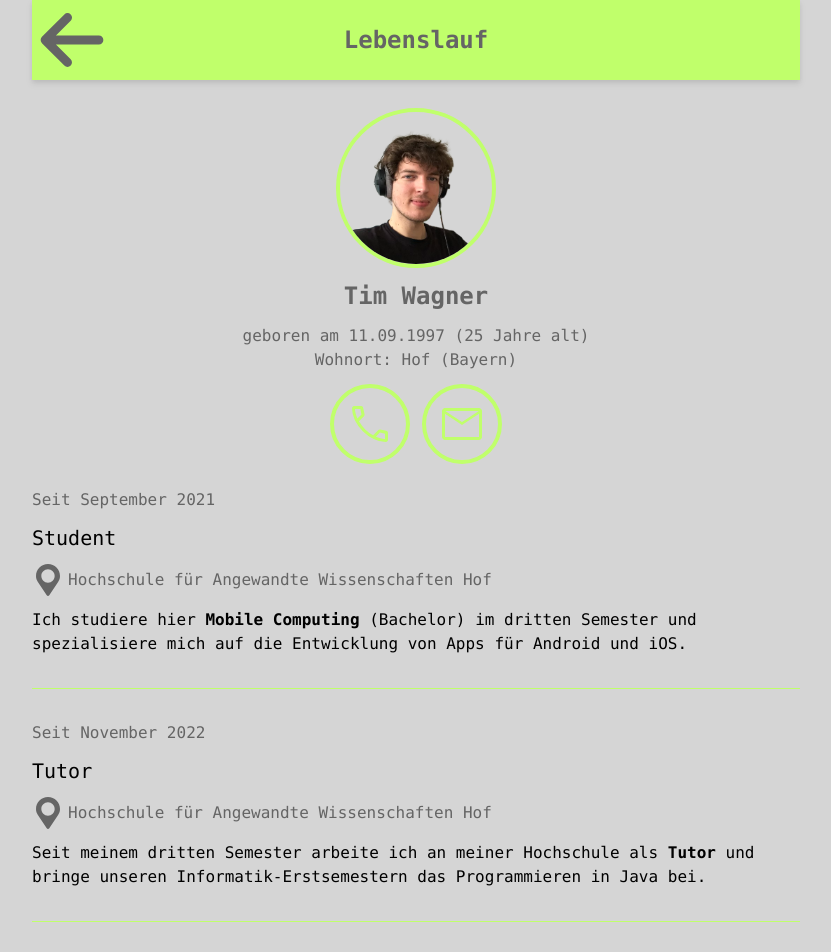
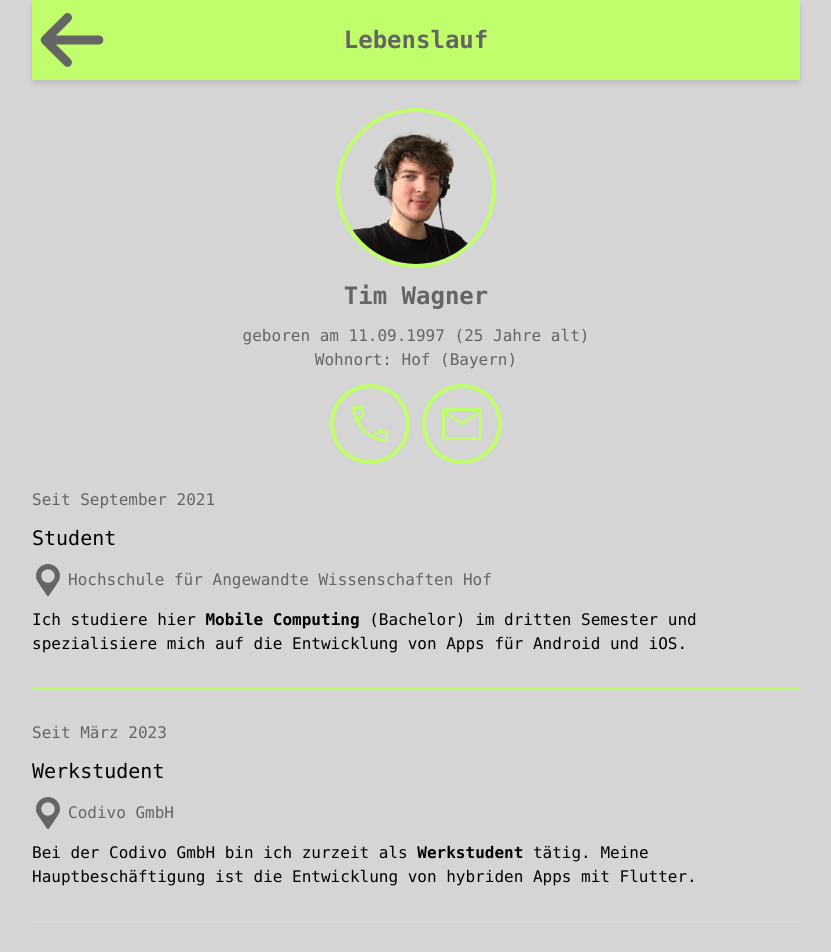
Before and after one commit to tim-w97/MyProfilePage, a React (Create React App) app: page /lebenslauf in a window 1280 px wide. Shown: the top 952 px of the page, without its empty margins (224-1055 px from the left). Built offline with nearby package versions, Linux system fonts and the light colour scheme.

Commit message:
updated cv

```diff
--- a/src/pages/CVPage.js
+++ b/src/pages/CVPage.js
@@ -30,14 +30,29 @@ function CVPage() {
         <Divider />
 
         <CVEntry
-          time="Seit November 2022"
+          time="Seit März 2023"
+          position="Werkstudent"
+          location="Codivo GmbH"
+          description={
+            <p>
+              Bei der Codivo GmbH bin ich zurzeit als{" "}
+              <span className="font-bold">Werkstudent</span> tätig.{" "}
+              Meine Hauptbeschäftigung ist die Entwicklung von hybriden Apps mit Flutter.
+              </p>
+          }
+        />
+
+        <Divider/>
+
+        <CVEntry
+          time="November 2022 bis März 2023"
           position="Tutor"
           location="Hochschule für Angewandte Wissenschaften Hof"
           description={
             <p>
-              Seit meinem dritten Semester arbeite ich an meiner Hochschule als{" "}
-              <span className="font-bold">Tutor</span> und bringe unseren
-              Informatik-Erstsemestern das Programmieren in Java bei.
+              Ein Semester lang habe ich an meiner Hochschule als{" "}
+              <span className="font-bold">Tutor</span> gearbeitet und unseren
+              Informatik-Erstsemestern das Programmieren in Java beigebracht.
             </p>
           }
         />
@@ -46,7 +61,7 @@ function CVPage() {
 
         <CVEntry
           time="September 2021 bis Juni 2022"
-          position="Softwareentwickler"
+          position="Werkstudent"
           location="dot9 GmbH"
           description={
             <p>
```
